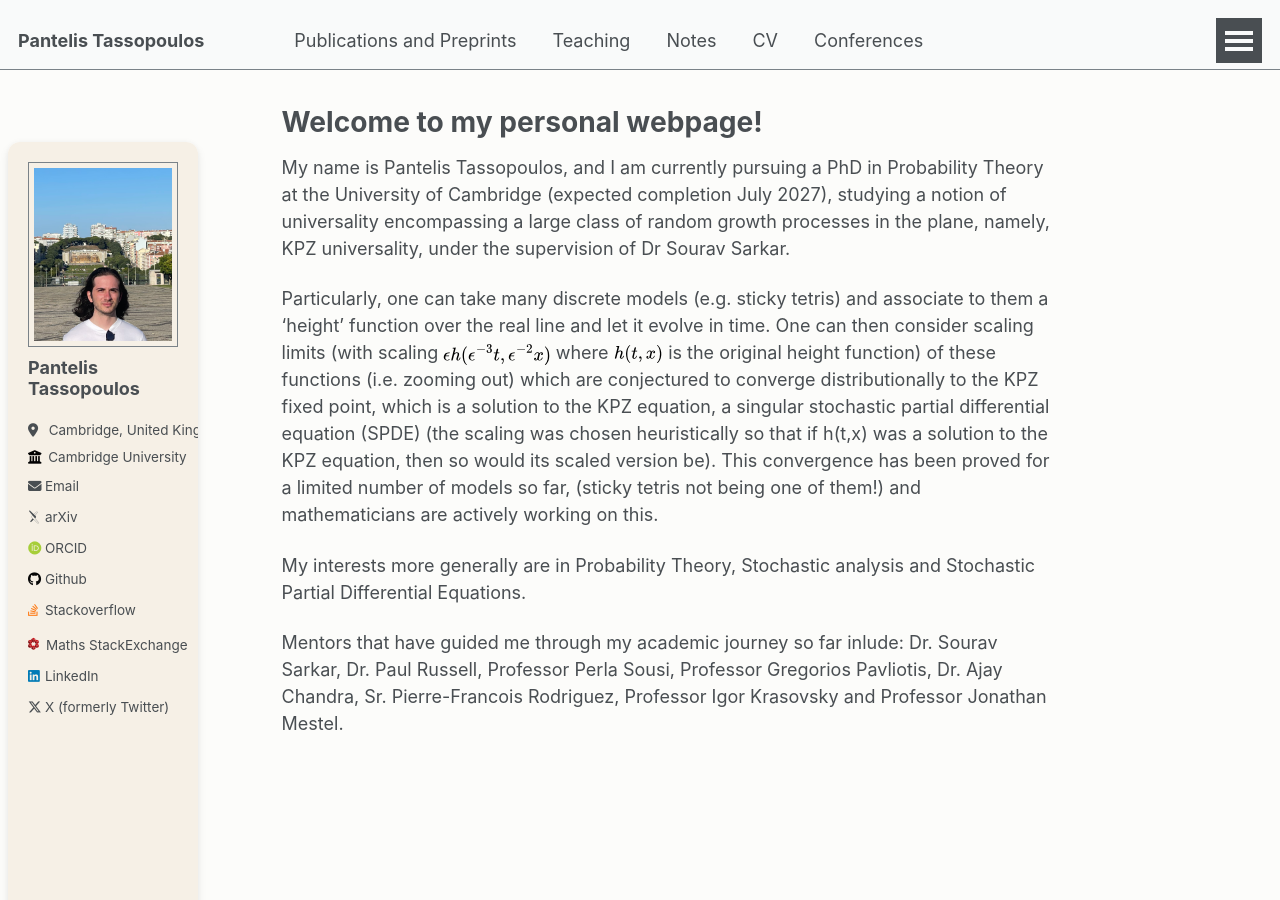
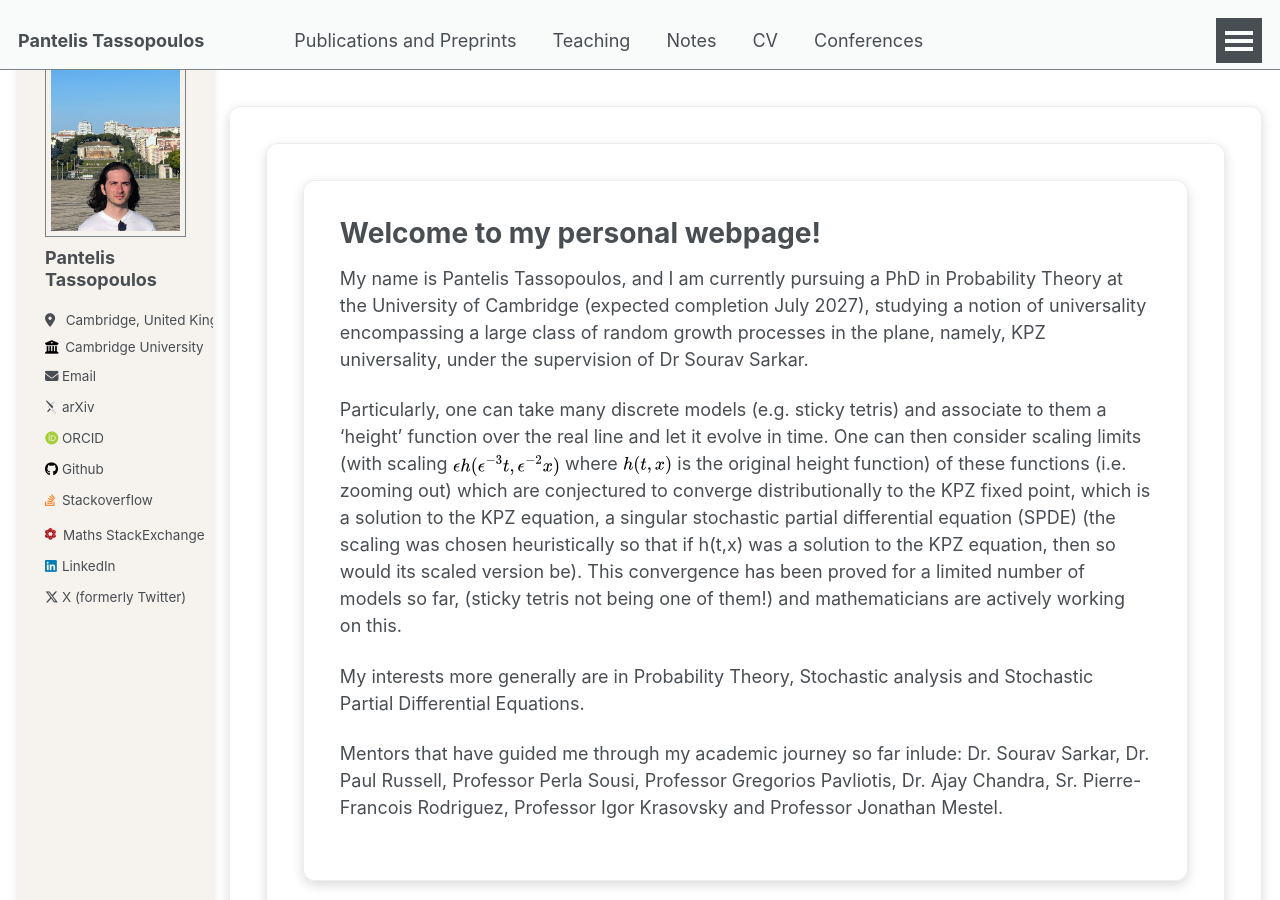
Before and after one commit to PantelisTass/PantelisTass.github.io, a Jekyll site: the page built from _pages/about.md, in a window 1280 px wide and 900 px high. Built offline with Jekyll 4.4.1, drawn with Linux system fonts in a browser that asks for light colours; some web fonts are replaced.

Commit message:
custom css

```diff
--- a/assets/css/custom.css
+++ b/assets/css/custom.css
@@ -1,24 +1,37 @@
-/* Move sidebar slightly left (safe amount) */
-.sidebar {
-  margin-left: -10px !important;
-  position: relative;
-  z-index: 2;
-  background: #f6f0e6 !important;
-  padding: 20px;
-  border-radius: 12px;
-  box-shadow:
-    0 4px 10px rgba(0,0,0,0.08),
-    0 0 6px rgba(0,0,0,0.04);
+/* ============================================
+   WHITE PAPER CARD STYLE FOR MAIN CONTENT
+   ============================================ */
+.page__content,
+.page,
+.wrapper,
+.page__inner-wrap {
+  background: rgba(255, 255, 255, 0.92) !important;
+  padding: 2rem !important;
+  border-radius: 12px !important;
+
+  /* subtle paper/card shadow */
+  box-shadow: 0 4px 12px rgba(0,0,0,0.15) !important;
+
+  /* card border for realism */
+  border: 1px solid rgba(0, 0, 0, 0.07) !important;
 }
 
-/* Very subtle paper grain overlay */
-.sidebar::before {
-  content: "";
-  position: absolute;
-  inset: 0;
-  pointer-events: none;
-  background: url('/assets/images/wrinkled-brown-paper.jpg'); /* optional */
-  opacity: 0.12;
-  mix-blend-mode: multiply;
-  border-radius: inherit;
+/* Ensure spacing around the card */
+.wrapper {
+  padding-top: 2rem !important;
+  padding-bottom: 2rem !important;
 }
+
+/* Sidebar also gets the card look */
+.sidebar {
+  background: rgba(246, 242, 238, 0.9) !important;
+  border-radius: 10px !important;
+  padding: 1.5rem !important;
+  box-shadow: 0 3px 9px rgba(0,0,0,0.12) !important;
+}
+
+/* Remove background from the *overall* page */
+body,
+html {
+  background-color: transparent !important;
+}
```
